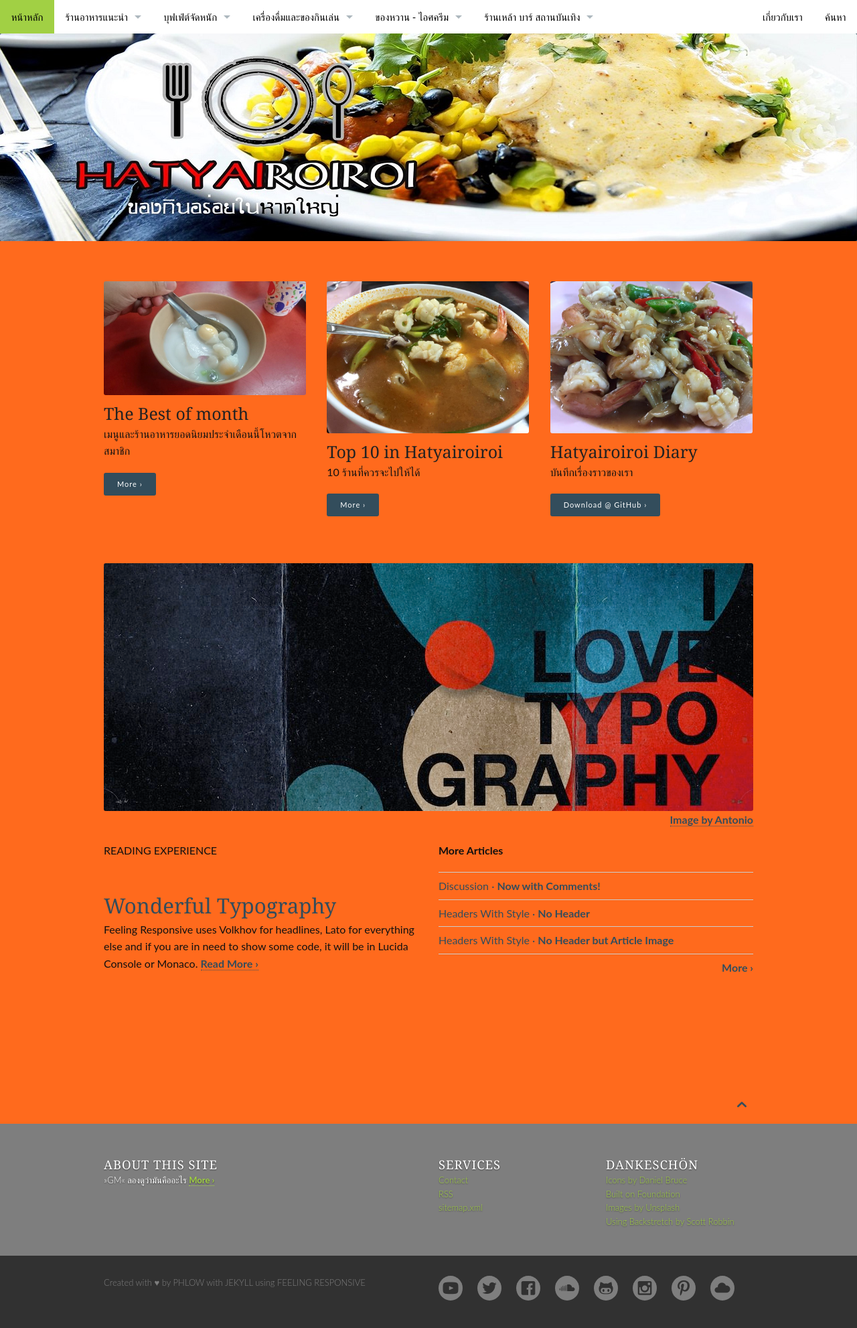
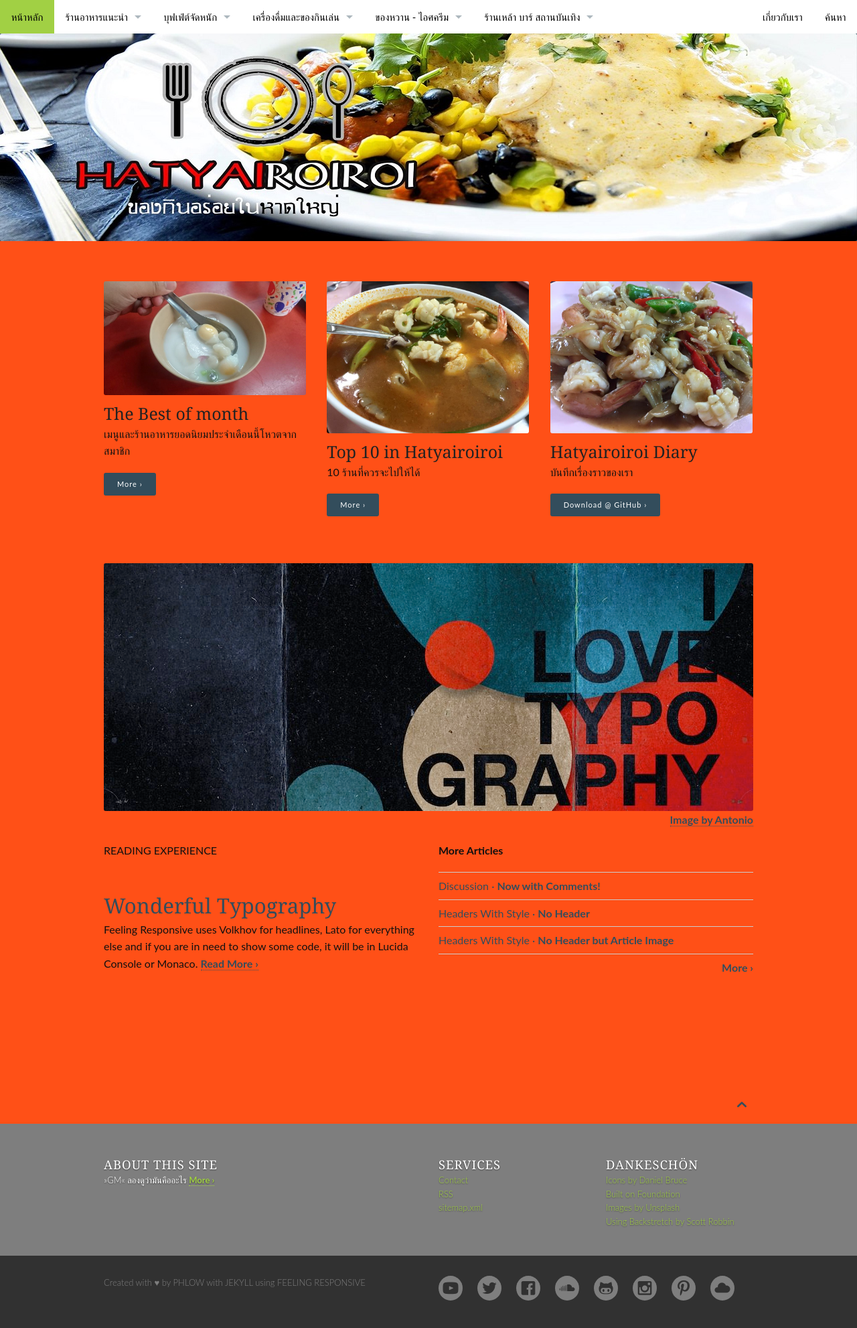
Before and after one commit to hatyairoiroi/hatyairoiroi.github.io, a Jekyll site: the page built from index.md, in a window 1280 px wide. Shown: the whole page at 67% size. Built offline with Jekyll 4.4.1, drawn with Linux system fonts in a browser that asks for light colours.

Commit message:
Update _02_settings_colors.scss

```diff
--- a/_sass/_02_settings_colors.scss
+++ b/_sass/_02_settings_colors.scss
@@ -17,7 +17,7 @@
 
 $text-color:       	#111;
 $body-font-color: 	$text-color;
-$body-bg: 			#FF6A1D;
+$body-bg: 			#FF5017;
 
 
 
```
